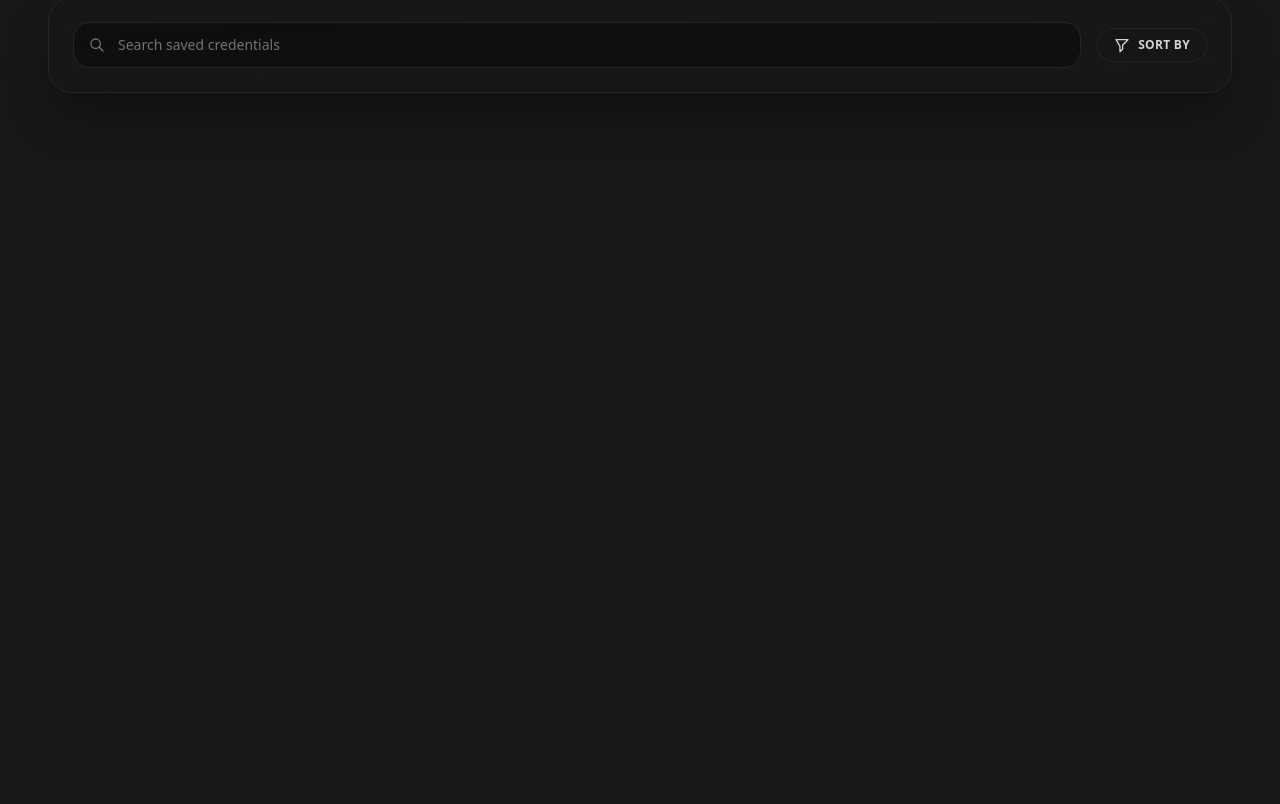
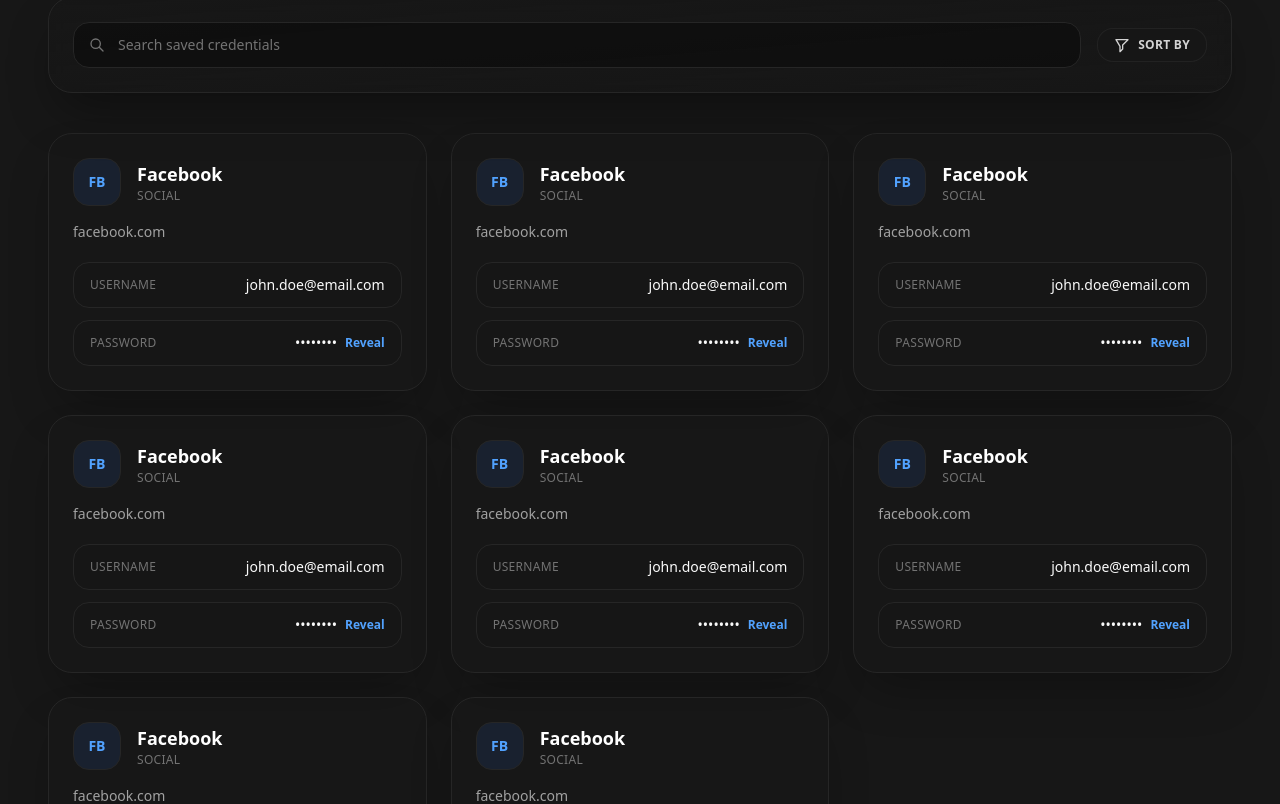
Before and after one commit to MD-Moniruzzaman-Arafat/lws-project-2-batch-4, a React (Vite) app: page / in a window 1280 px wide. Shown: the part 896-1700 px from the top of the page. Before the commit the page ends 1021 px from the top, so only its background shows below. Built offline with nearby package versions, Linux system fonts and the light colour scheme.

Commit message:
card component design

```diff
--- a/src/App.jsx
+++ b/src/App.jsx
@@ -1,4 +1,5 @@
 import './App.css';
+import Card from './components/Card/Card';
 import Form from './components/Form/Form';
 import Header from './components/Header/Header';
 import Search from './components/Search/Search';
@@ -18,6 +19,17 @@
               <Sort />
             </div>
           </section>
+          {/* password card grid */}
+          <div className="grid grid-cols-1 gap-6 md:grid-cols-2 xl:grid-cols-3">
+            <Card />
+            <Card />
+            <Card />
+            <Card />
+            <Card />
+            <Card />
+            <Card />
+            <Card />
+          </div>
         </div>
       </div>
     </>
--- /dev/null
+++ b/src/components/Card/Card.jsx
@@ -0,0 +1,41 @@
+export default function Card() {
+  return (
+    <>
+      <article className="rounded-3xl border border-neutral-800 bg-neutral-900/70 p-6 shadow-2xl shadow-black/30 transition hover:-translate-y-1 hover:border-blue-500/60 hover:shadow-blue-500/20">
+        <div className="flex items-start justify-between">
+          <div className="flex items-center gap-4">
+            <div className="flex h-12 w-12 items-center justify-center rounded-2xl border border-neutral-800 bg-blue-500/10 text-sm font-semibold uppercase text-blue-400">
+              Fb
+            </div>
+            <div>
+              <h3 className="text-lg font-semibold">Facebook</h3>
+              <p className="text-xs uppercase tracking-wide text-neutral-500">
+                Social
+              </p>
+            </div>
+          </div>
+        </div>
+        <p className="mt-4 text-sm text-neutral-400">facebook.com</p>
+        <dl className="mt-5 space-y-3 text-sm">
+          <div className="flex items-center justify-between rounded-2xl border border-neutral-800 bg-neutral-900/60 px-4 py-3">
+            <dt className="text-xs uppercase tracking-wide text-neutral-500">
+              Username
+            </dt>
+            <dd className="text-neutral-50">john.doe@email.com</dd>
+          </div>
+          <div className="flex items-center justify-between rounded-2xl border border-neutral-800 bg-neutral-900/60 px-4 py-3">
+            <dt className="text-xs uppercase tracking-wide text-neutral-500">
+              Password
+            </dt>
+            <dd className="flex items-center gap-2 text-neutral-50">
+              <span>••••••••</span>
+              <button className="text-xs font-semibold text-blue-400">
+                Reveal
+              </button>
+            </dd>
+          </div>
+        </dl>
+      </article>
+    </>
+  );
+}
```
